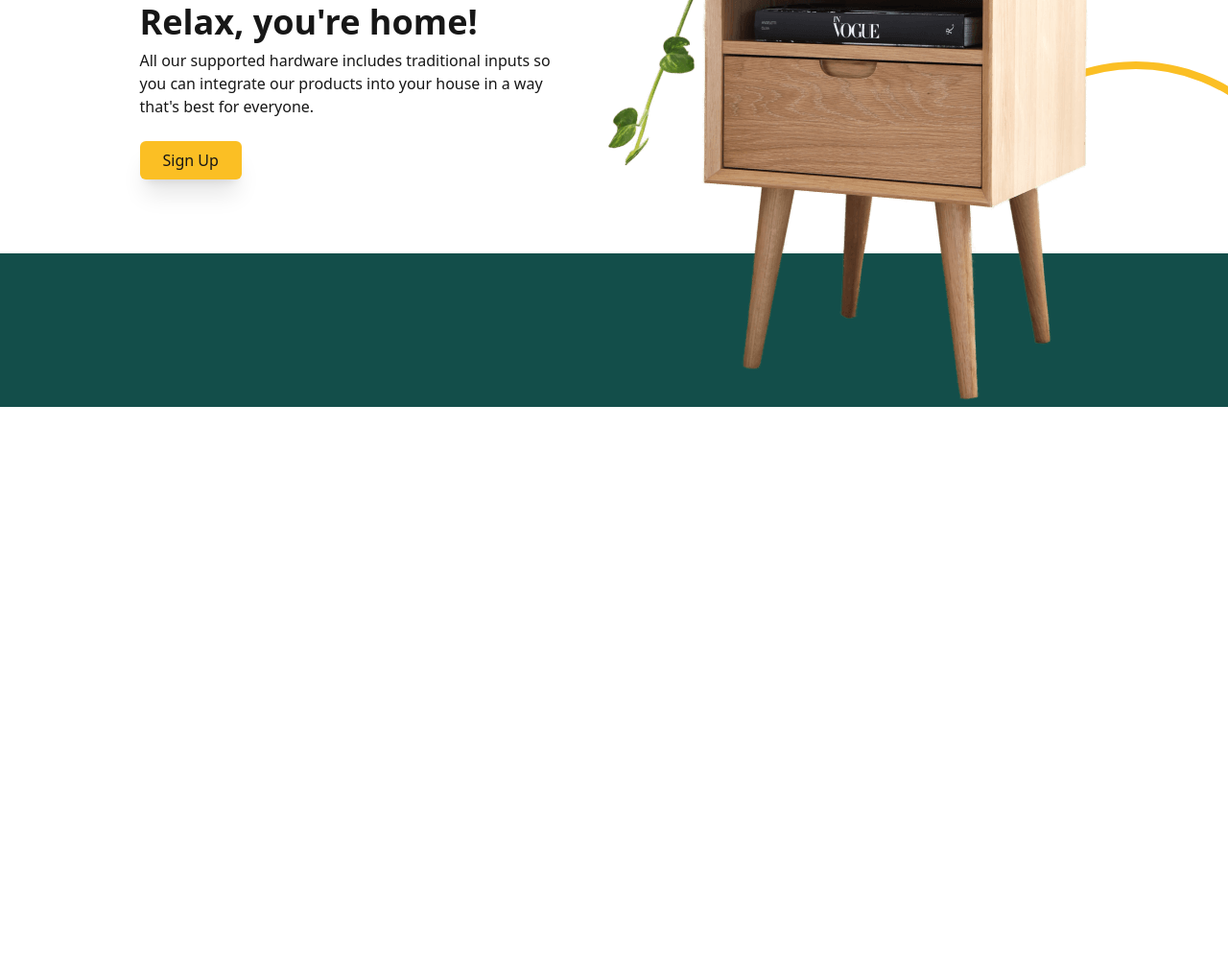
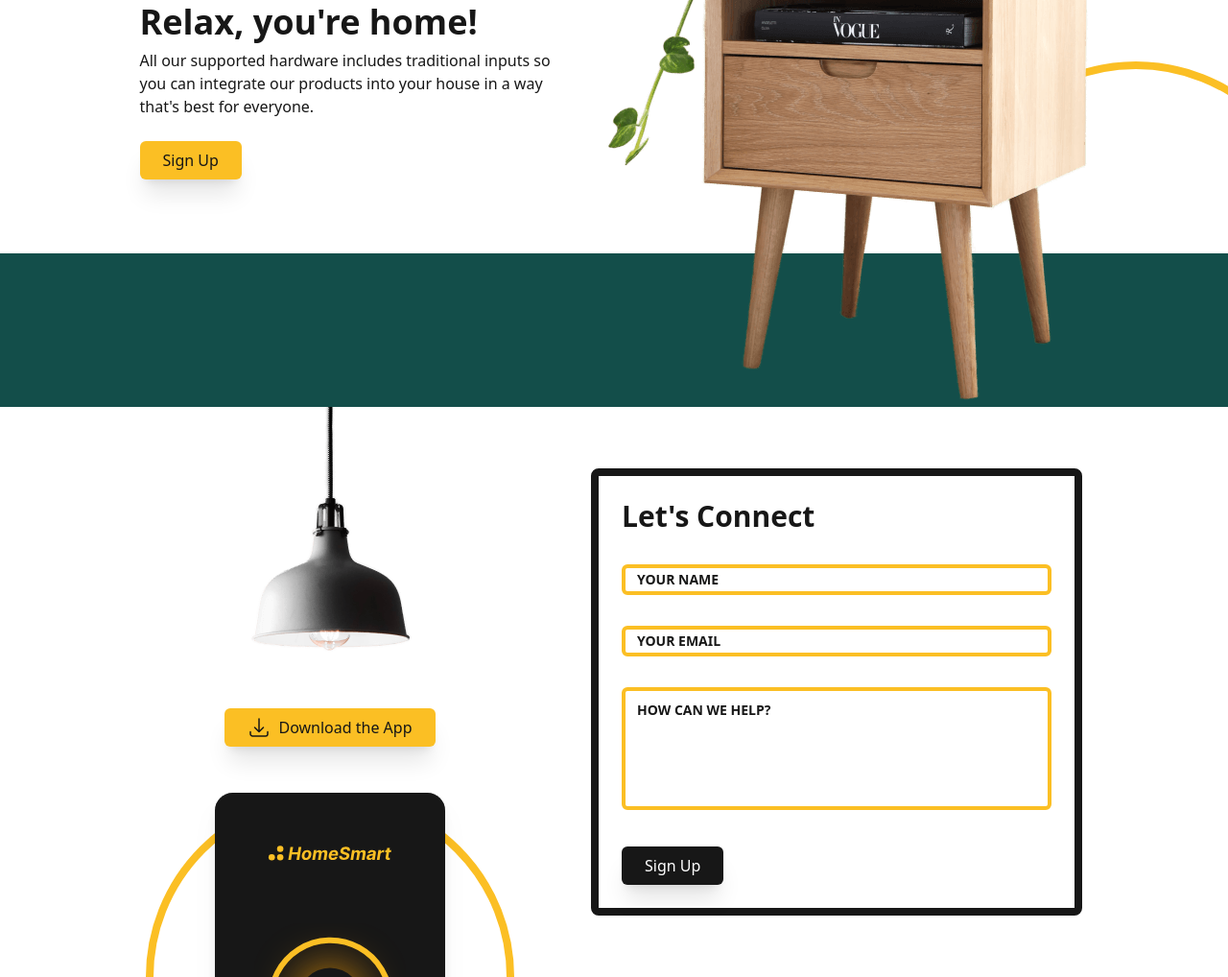
Before and after one commit to leogsouza/homesmart-landing-page, a website built with Vite: page index.html in a window 1280 px wide. Shown: the part 2218-3236 px from the top of the page at 96% size. Before the commit the page ends 2642 px from the top, so only its background shows below. Built offline with nearby package versions, Linux system fonts and the light colour scheme.

Commit message:
Added form section

```diff
--- a/index.html
+++ b/index.html
@@ -138,6 +138,56 @@
         <div class="bg-teal-900 h-24 xl:h-48 -mx-8 mt-12 xl:mt-0 xl:absolute w-screen -bottom-8 -z-10"></div>
       </section>
     </main>
+    <section aria-labelledby="contact" class="container mx-auto px-8 overflow-hidden">
+      <div class="flex flex-wrap justify-center gap-12 md:gap-6 lg:gap-20">
+        <div class="md:flex-1 md:max-w-sm relative">
+          <img src="/assets/lamp.png" alt="Lamp" class="mx-auto">
+          <a href="#" class="px-6 py-2 mx-auto mt-12 md:mb-12 flex gap-2 transition-shadow bg-amber-400 rounded-md shadow-xl hover:shadow-none dark:text-neutral-900 w-max focus:outline-none focus-visible:ring-4 ring-neutral-900 ring-offset-4 ring-offset-white dark:ring-amber-400 dark:ring-offset-neutral-800">
+            <svg xmlns="http://www.w3.org/2000/svg" fill="none" viewBox="0 0 24 24" stroke-width="1.5" stroke="currentColor" class="w-6 h-6">
+              <path stroke-linecap="round" stroke-linejoin="round" d="M3 16.5v2.25A2.25 2.25 0 0 0 5.25 21h13.5A2.25 2.25 0 0 0 21 18.75V16.5M16.5 12 12 16.5m0 0L7.5 12m4.5 4.5V3" />
+            </svg>
+            <span>Download the App</span>
+          </a>
+          <img src="/assets/app.svg" alt="app" width="240" class="hidden md:block drop-shadow-xl absolute left-1/2 -translate-x-1/2 max-w-16 xl:max-w-xs">
+          <div class="absolute -bottom-18 -z-10 left-1/2 -translate-x-1/2 aspect-square md:border-8 border-amber-400 rounded-full md:w-72 lg:w-96 xl:max-w-lg"></div>
+        </div>
+        <form action="" class="relative border-8 border-neutral-900 p-6 rounded-lg grid gap-8 md:flex-1
+          md:max-w-lg my-4 md:my-12 lg:my-16 bg-white dark:bg-neutral-800 w-full">
+          <h2 id="contact" class="text-3xl font-bold">Let's Connect</h2>
+          <div class="relative">
+            <input type="text" id="name" placeholder="Your Name" class="peer form-input w-full border-4 border-amber-400 rounded-md focus:ring-4 dark:focus:ring-offset-2 focus:ring-amber-400 focus:border-amber-400 focus:outline-none dark:bg-amber-400 dark:text-neutral-900 placeholder-transparent">
+            <label for="name" class="text-neutral-500 text-sm font-bold uppercase absolute
+            -top-4 left-2 -translate-y-1/2
+            transition-all
+            peer-placeholder-shown:left-4 peer-placeholder-shown:top-1/2
+            peer-placeholder-shown:text-neutral-900
+            peer-focus:-top-4 peer-focus:left-2 peer-focus:text-neutral-600 dark:peer-focus:text-neutral-300
+            ">Your Name</label>
+          </div>
+          <div class="relative">
+            <input type="text" id="email" placeholder="Your Email" class="peer form-input w-full border-4 border-amber-400 rounded-md focus:ring-4 dark:focus:ring-offset-2 focus:ring-amber-400 focus:border-amber-400 focus:outline-none dark:bg-amber-400 dark:text-neutral-900 placeholder-transparent">
+            <label for="email" class="text-neutral-500 text-sm font-bold uppercase absolute
+            -top-4 left-2 -translate-y-1/2
+            transition-all
+            peer-placeholder-shown:left-4 peer-placeholder-shown:top-1/2
+            peer-placeholder-shown:text-neutral-900
+            peer-focus:-top-4 peer-focus:left-2 peer-focus:text-neutral-600 dark:peer-focus:text-neutral-300
+            ">Your Email</label>
+          </div>
+          <div class="relative">
+            <textarea name="content" id="content" cols="20" rows="5" class="peer form-text-area resize-none w-full border-4 border-amber-400 rounded-md focus:ring-4 dark:focus:ring-offset-2 focus:ring-amber-400 focus:border-amber-400 focus:outline-none dark:bg-amber-400 dark:text-neutral-900 placeholder-transparent" placeholder="How can we help?"></textarea>
+            <label for="content" class="text-neutral-500 text-sm font-bold uppercase absolute
+              -top-3 left-2 -translate-y-1/2
+              transition-all
+              peer-placeholder-shown:left-4 peer-placeholder-shown:top-6
+              peer-placeholder-shown:text-neutral-900
+              peer-focus:-top-4 peer-focus:left-2 peer-focus:text-neutral-600 dark:peer-focus:text-neutral-300
+              ">How can we help?</label>
+          </div>
+          <a href="/" role="menuitem" class="px-6 py-2 text-white transition-shadow bg-neutral-900 w-max rounded-md shadow-xl hover:shadow-none dark:text-neutral-900 focus:outline-none focus-visible:ring-4 ring-neutral-900 ring-offset-4 ring-offset-white-400 dark:ring-offset-amber-400">Sign Up</a>
+        </form>
+      </div>
+    </section>
     <script type="module" src="/main.js"></script>
   </body>
 </html>
--- a/tailwind.config.js
+++ b/tailwind.config.js
@@ -5,7 +5,11 @@ export default {
     "./src/**/*.{vue,js,ts,jsx,tsx}",
   ],
   theme: {
-    extend: {},
+    extend: {
+      maxWidth: {
+        '16': '16rem'
+      }
+    },
   },
   plugins: [],
 }
```
